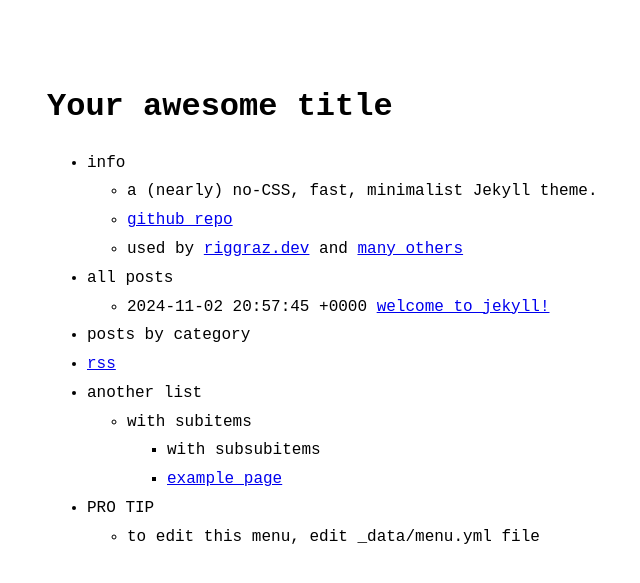
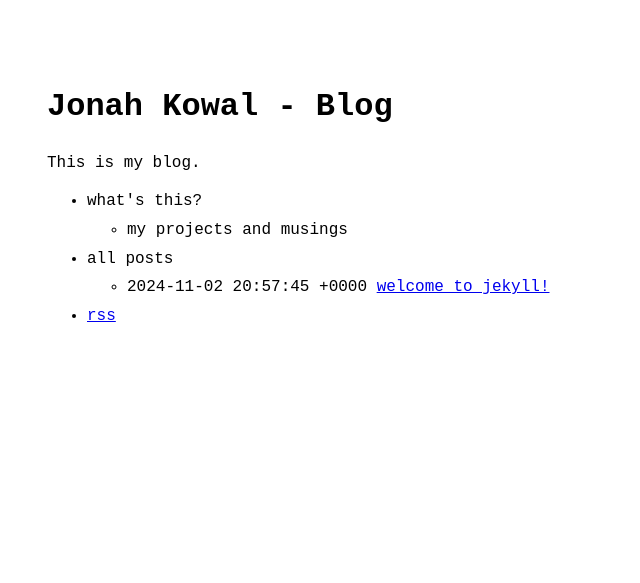
Before and after one commit to jbko6/PersonalWebsiteV5, a Jekyll site: the page built from index.md, in a window 1280 px wide. Shown: the top 583 px of the page, without its empty margins (273-913 px from the left). Built offline with Jekyll 4.4.1, drawn with Linux system fonts in a browser that asks for light colours.

Commit message:
make it mine

```diff
--- a/_config.yml
+++ b/_config.yml
@@ -18,17 +18,19 @@
 # You can create any custom variable you would like, and they will be accessible
 # in the templates via {{ site.myvariable }}.
 
-title: Your awesome title
-email: your-email@example.com
+title: Jonah Kowal - Blog
+email: jonahkowal@duck.com
 description: >- # this means to ignore newlines until "baseurl:"
-  Write an awesome description for your new site here. You can edit this
-  line in _config.yml. It will appear in your document head meta (for
-  Google search results) and in your feed.xml site description.
+  This is my blog.
 url: https://www.jonahkow.al  # the base hostname and protocol for your site, e.g. http://example.com
 baseurl: /blog      # place folder name if the site is served in a subfolder
 permalink: pretty
-twitter_username: jekyllrb
-github_username:  jekyll
+github_username:  jbko6
+
+theme_config:
+  appearance: auto
+  show_description: true
+  back_home_text: Go back
 
 # Build settings
 plugins:
--- a/_data/menu.yml
+++ b/_data/menu.yml
@@ -2,12 +2,9 @@
 # https://github.com/riggraz/no-style-please#customize-the-menu
 
 entries:
-  - title: info
+  - title: what's this?
     entries:
-      - title: a (nearly) no-CSS, fast, minimalist Jekyll theme.
-      - title: github repo
-        url: https://github.com/riggraz/no-style-please
-      - title: "used by <a href='https://riggraz.dev'>riggraz.dev</a> and <a href='https://github.com/riggraz/no-style-please/network/dependents'>many others</a>"
+      - title: my projects and musings
 
   - title: all posts
     post_list:
@@ -16,23 +13,5 @@ entries:
       show_more_text: See archive...
       show_more_url: archive.html
 
-  - title: posts by category
-    post_list:
-      category: example2
-      show_more: true
-      show_more_text: See more posts...
-      show_more_url: example2-archive.html
-
   - title: rss
     url: feed.xml
-
-  - title: another list
-    entries:
-      - title: with subitems
-        entries:
-          - title: with subsubitems
-          - title: example page
-            url: about
-  - title: PRO TIP
-    entries:
-      - title: to edit this menu, edit _data/menu.yml file
```
